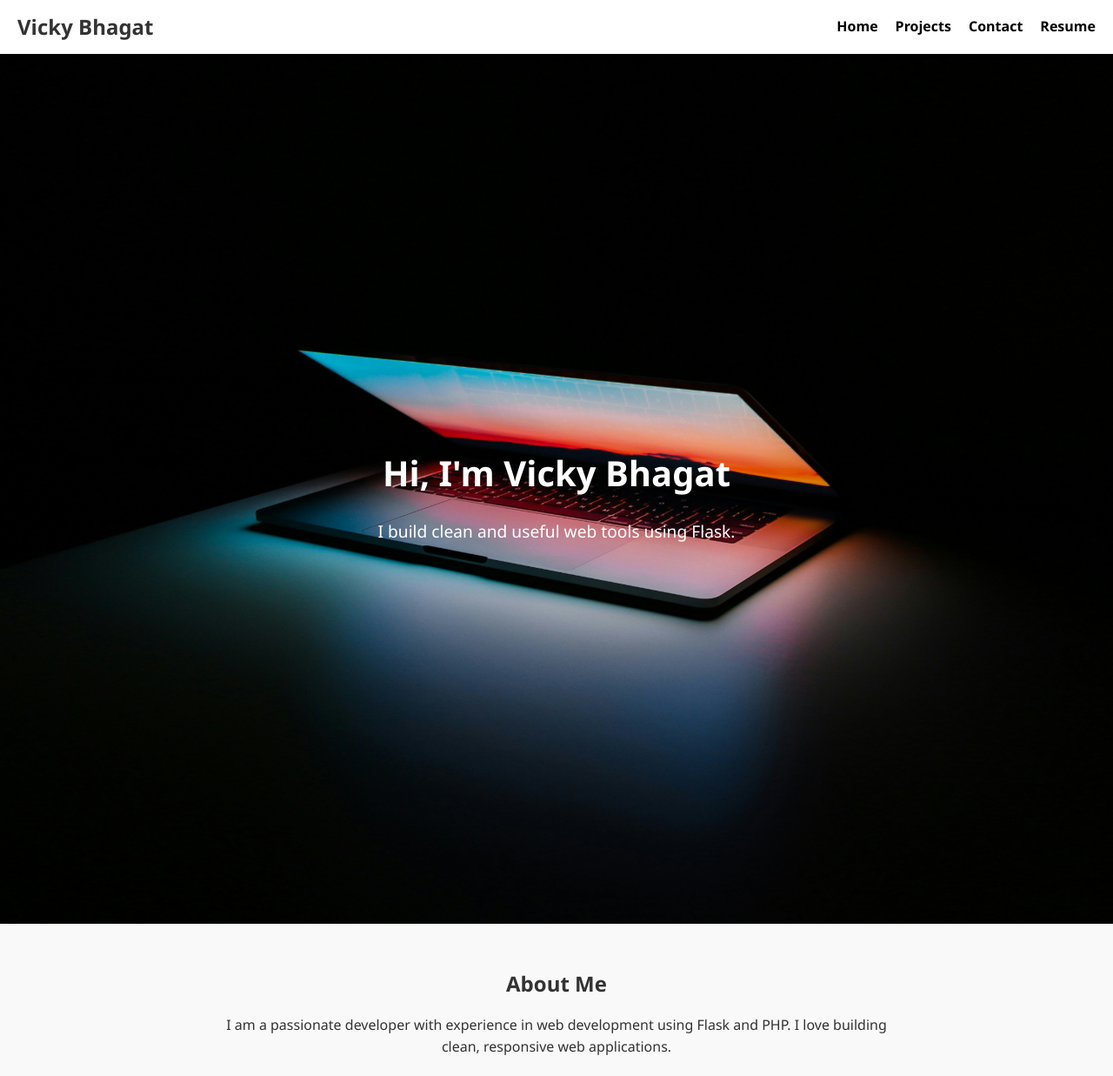
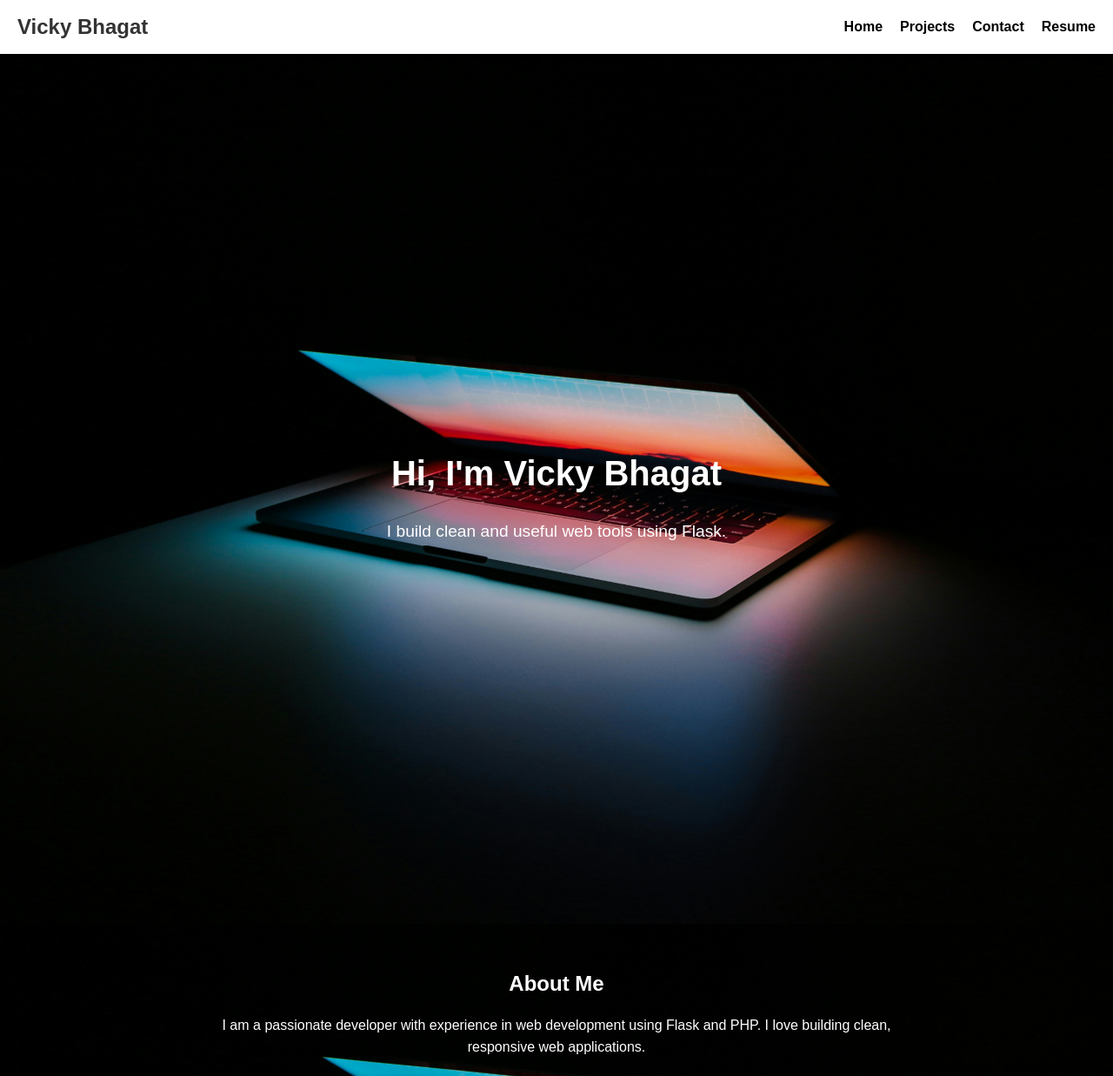
Before and after one commit to vickybhagat18/flask-portfolio, a Flask app: page / in a window 1280 px wide. Shown: the whole page at 87% size. Run offline with Flask 3, Linux system fonts and the light colour scheme.

Commit message:
upadate backimage

```diff
--- a/static/css/style.css
+++ b/static/css/style.css
@@ -207,3 +207,21 @@ nav ul li a:hover {
     width: 100%;
   }
 }
+body {
+  margin: 0;
+  padding: 0;
+  font-family: Arial, sans-serif;
+  background: url('../images/backimage.jpg') no-repeat center center fixed;
+  background-size: cover;
+  color: white;
+}
+
+body::before {
+  content: "";
+  position: fixed;
+  top: 0; left: 0;
+  width: 100%;
+  height: 100%;
+  background-color: rgba(0, 0, 0, 0.6); /* Dark overlay for readability */
+  z-index: -1;
+}
```
